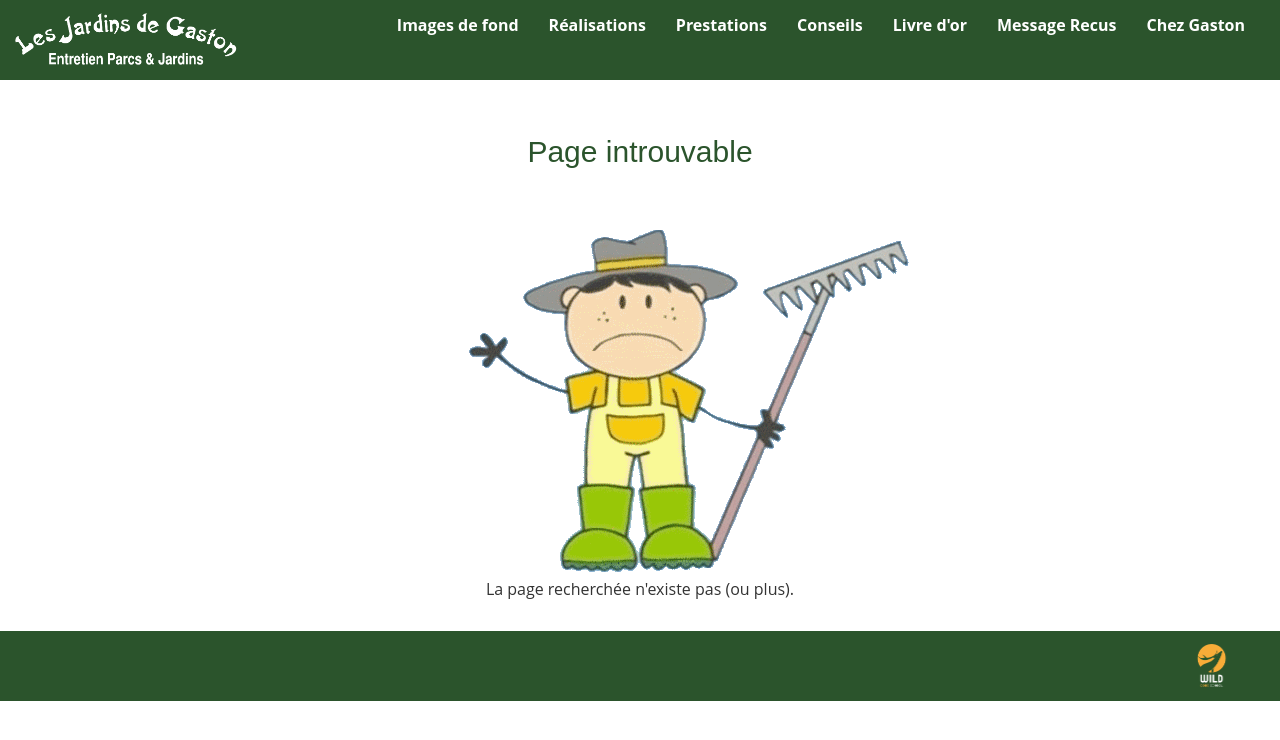
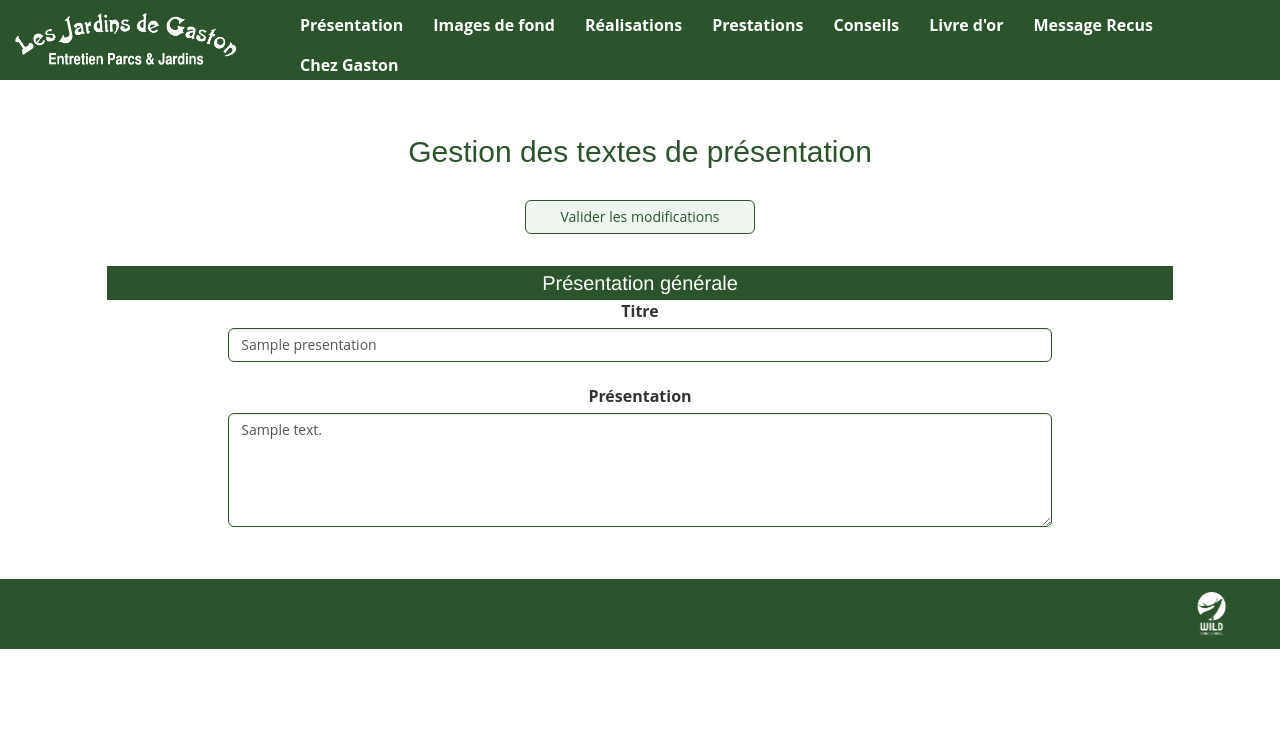
Before and after one commit to WildCodeSchool/orleans-0217-jardinsdegaston, a PHP site: page /admin/index.php?p=presentation in a window 1280 px wide. Shown: the top 740 px of the page. Run offline with PHP 8.4, Linux system fonts and the light colour scheme; tables that the repository leaves empty or names only in its code hold one stand-in row (values such as "Sample post"); a stand-in replaces the project's code that opens the database connection; some libraries are stand-ins or nearby versions; some web fonts are replaced.

Commit message:
ajout admin presentation

```diff
--- /dev/null
+++ b/src/controller/admin/PresentationController.php
@@ -0,0 +1,90 @@
+<?php
+// --- src/controller/admin/PresentationController.php ---
+
+namespace wcs\controller\admin;
+use \wcs\controller\Controller;
+use \wcs\model\Presentation;
+use \wcs\model\PresentationManager;
+use wcs\model\Prestation;
+
+/**
+ * Class PresentationController
+ * page d'admin pour la presentation
+ * @package wcs\controller\admin
+ */
+class PresentationController extends Controller
+{
+
+    /**
+     * **********************************************************
+     * premier acces a la page
+     * @return mixed
+     */
+    public function index()
+    {
+        $manager = new PresentationManager($this->bdd, Presentation::class);
+        $params = [
+            'rubriques' => ['Présentation générale', 'Valeurs 1', 'Valeurs 2'],
+            'infos' => $manager->findAll('ORDER BY id'),
+        ];
+        return $this->twig->render('presentation/Presentation.twig', $params);
+    }
+
+    /**
+     * **********************************************************
+     * Acces apres clic sur bouton enregistrer
+     *
+     */
+    public function modifiePresentation()
+    {
+        // --- on recupere les infos
+        $titre1 = trim($_POST['titre1']);
+        $contenu1 = trim($_POST['contenu1']);
+        $titre2 = trim($_POST['titre2']);
+        $contenu2 = trim($_POST['contenu2']);
+        $titre3 = trim($_POST['titre3']);
+        $contenu3 = trim($_POST['contenu3']);
+        $manager = new PresentationManager($this->bdd, Presentation::class);
+        // --- on controle si tous les champs sont renseignes
+        $ok = true;
+        if ( $titre1 == '' || $contenu1 == '' || $titre2 == '' || $contenu2 == '' || $titre3 == '' || $contenu3 == '' ) {
+            // --- controler si titre presentation generale saisi
+            $erreur = 'Tous les champs doivent être saisis (pas de contenu vide).';
+            $ok = false;
+        }
+        if ( $ok ) {
+            // --- mise a jour des enregistrements
+
+            $presentation = new Presentation();
+            $presentation->setId(1);
+            $presentation->setTitre($titre1);
+            $presentation->setContenu($contenu1);
+            $manager->update($presentation);
+            $presentation->setId(2);
+            $presentation->setTitre($titre2);
+            $presentation->setContenu($contenu3);
+            $manager->update($presentation);
+            $presentation->setId(3);
+            $presentation->setTitre($titre3);
+            $presentation->setContenu($contenu3);
+            $manager->update($presentation);
+
+            // --- recharger page index
+            header('location:index.php?p=presentation');
+        }
+        else {
+            // --- recharger la page en affichant l'erreur
+            $params = [
+                'rubriques' => ['Présentation générale', 'Valeurs 1', 'Valeurs 2'],
+                'infos' => [
+                    ['id' => 1, 'titre' => $titre1, 'contenu' => $contenu1],
+                    ['id' => 2, 'titre' => $titre2, 'contenu' => $contenu2],
+                    ['id' => 3, 'titre' => $titre3, 'contenu' => $contenu3],
+                ],
+                'erreur' => $erreur,
+            ];
+            return $this->twig->render('presentation/Presentation.twig', $params);
+        }
+    }
+
+}
--- a/src/model/PresentationManager.php
+++ b/src/model/PresentationManager.php
@@ -1,49 +1,19 @@
 <?php
-/**
- * Created by PhpStorm.
- * User: jeremie
- * Date: 10/04/17
- * Time: 20:58
- */
+// --- src/model/PresentationManager.php ---
+
 
 namespace wcs\model;
 
 class PresentationManager extends DbManager
 {
 
-    public function delete()
+    public function update(Presentation $presentation)
     {
-
-        $query = "DELETE FROM presentation WHERE id=:id" ;
+        $query = "UPDATE presentation SET titre=:titre, contenu=:contenu WHERE id=:id";
         $prep = $this->getBdd()->prepare($query);
-        $prep->bindValue(':id', $_POST['id'], \PDO::PARAM_INT);
-        $prep->execute();
-    }
-
-    public function addorUpdate()
-    {
-        if (isset($_POST)) {
-            foreach ($_POST as $key => $val) {
-                $postClean[$key] = htmlentities(trim($val));
-            }
-        }
-
-
-        if (!empty($_POST['id'])) {
-            $query = "UPDATE presentation SET titre=:TitrePresentation, contenu=:ContenuPresentation WHERE id=:id";
-            $prep = $this->getBdd()->prepare($query);
-            $prep->bindValue(':id', $_POST['id'], \PDO::PARAM_INT);
-            $prep->bindValue(':TitrePresentation', $postClean['TitrePresentation'], \PDO::PARAM_STR);
-            $prep->bindValue(':ContenuPresentation', $postClean['ContenuPresentation'], \PDO::PARAM_STR);
-            $prep->execute();
-            return $this;
-        }
-
-        $query = "INSERT INTO presentation (titre, contenu) VALUES (:TitrePresentation, :ContenuPresentation)";
-
-        $prep = $this->getBdd()->prepare($query);
-        $prep->bindValue(':TitrePresentation', $postClean['TitrePresentation'], \PDO::PARAM_STR);
-        $prep->bindValue(':ContenuPresentation', $postClean['ContenuPresentation'], \PDO::PARAM_STR);
+        $prep->bindValue(':id', $presentation->getId(), \PDO::PARAM_INT);
+        $prep->bindValue(':titre', $presentation->getTitre(), \PDO::PARAM_STR);
+        $prep->bindValue(':contenu', $presentation->getContenu(), \PDO::PARAM_STR);
         $prep->execute();
     }
 }
--- a/src/view/admin/layout.twig
+++ b/src/view/admin/layout.twig
@@ -33,6 +33,7 @@
          <!-- navbar-collapse navigation -->
         <div class="collapse navbar-collapse" id="navbar">
             <ul class="nav navbar-nav navbar-right">
+                <li><a href="index.php?p=presentation">Présentation</a></li>
                 <li><a href="index.php?p=imgfond">Images de fond</a></li>
                 <li><a href="index.php?p=realisation">Réalisations</a></li>
                 <li><a href="index.php?p=prestation">Prestations</a></li>
--- /dev/null
+++ b/src/view/admin/presentation/Presentation.twig
@@ -0,0 +1,43 @@
+{# --- src/view/admin/presentation/Presentation.twig --- #}
+
+{% extends 'layout.twig' %}
+
+
+{% block headtitle %}
+    <title>Presentation - Admin - Les Jardins de Gaston</title>
+{% endblock %}
+
+
+{% block pagetitle %}
+    <h1>Gestion des textes de présentation</h1>
+    <p><input class="btn btn-default" form="modifpres" type="submit" name="valide" value="Valider les modifications" /></p>
+    {%  if erreur != '' %}<p class="erreur">ERREUR : {{ erreur }}</p>{% endif %}
+{% endblock %}
+
+
+{% block content %}
+
+<form id="modifpres" method="post" action="index.php?p=presentation">
+    {% for info in infos %}
+        <div class="row">
+
+            {# --- Titre --- #}
+            <div class="col-xs-10 col-xs-offset-1 bandeau text-center">{{ rubriques[loop.index0] }}</div>
+
+            {# --- contenu de la presentation --- #}
+            <div class="col-xs-12 col-md-10 col-md-offset-1 col-lg-8 col-lg-offset-2 text-center">
+                <P>
+                    <input type="hidden" name="method" value="modifiePresentation" />
+                    <input type="hidden" name="id" value="{{ loop.index }}" />
+                    <label for="titre{{ loop.index }}">Titre</label><br />
+                    <input class="form-control" type="text" name="titre{{ loop.index }}" id="titre{{ loop.index }}" value="{{ info.titre }}" /><br />
+                    <label for="contenu{{ loop.index }}">Présentation</label><br />
+                    <textarea class="form-control" rows="5" name="contenu{{ loop.index }}" id="contenu{{ loop.index }}">{{ info.contenu }}</textarea><br />
+                </p>
+            </div>
+
+        </div>
+    {% endfor %}
+</form>
+
+{% endblock %}
--- a/web/admin/index.php
+++ b/web/admin/index.php
@@ -3,20 +3,21 @@
 
 
 // --- on recupere l'eventuel nom de page demandee, passe en parametre get
-$page = 'imgfond'; // page par defaut si get pas defini
+$page = 'presentation'; // page par defaut si get pas defini
 if ( isset($_GET['p']) ) {
     $page = $_GET['p'];
 }
 // --- routes permettant de choisir le controleur qui sera sollicite
 // --- key = parametre recupere en get ci-dessus (p=...), value = prefixe du nom du controleur
 $routes = [
-    'imgfond' => 'ImageFond',
-    'realisation' => 'Realisation',
-    'prestation' => 'Prestation',
-    'conseil' => 'Conseil',
-    'livredor' => 'Livredor',
-    'contact' => 'Message',
-    'chezgaston' => 'JournalAdmin',
+    'presentation' =>   'Presentation',
+    'imgfond' =>        'ImageFond',
+    'realisation' =>    'Realisation',
+    'prestation' =>     'Prestation',
+    'conseil' =>        'Conseil',
+    'livredor' =>       'Livredor',
+    'contact' =>        'Message',
+    'chezgaston' =>     'JournalAdmin',
 ];
 // --- initialisation de la methode pour le controleur defini ci-dessus
 $method = 'index'; // methode par defaut
--- a/web/css/admin.css
+++ b/web/css/admin.css
@@ -43,7 +43,11 @@ td {
     margin-top: 60px;
 }
 
-
+.erreur {
+    color: red;
+    font-size: 18px;
+    font-weight: bold;
+}
 /* --- navbar ---------------------------------------------------- */
 
 .navbar-inverse
```
